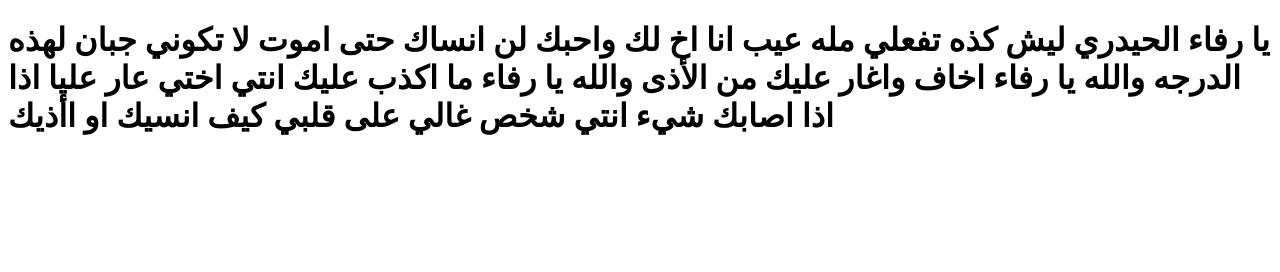
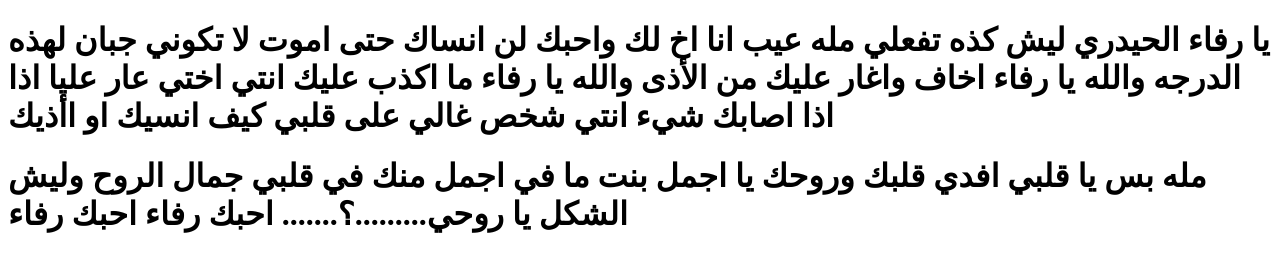
Before and after one commit to albshyryhsam/A, a plain HTML site: page index.html in a window 1280 px wide. Drawn offline with Linux system fonts and the light colour scheme.

Commit message:
Add files via upload

```diff
--- a/index.html
+++ b/index.html
@@ -7,5 +7,6 @@
 <body>
     <h1>يا رفاء الحيدري ليش كذه تفعلي مله عيب انا اخ لك واحبك لن انساك حتى اموت لا تكوني جبان لهذه الدرجه
     والله يا رفاء اخاف واغار عليك من الأذى والله يا رفاء ما اكذب عليك انتي اختي عار عليا اذا اذا اصابك شيء انتي شخص غالي على قلبي كيف انسيك او اأذيك</h1>
+    <h1>مله بس يا قلبي افدي قلبك وروحك يا اجمل بنت ما في اجمل منك في قلبي جمال الروح وليش الشكل يا روحي.........؟....... احبك رفاء احبك رفاء </h1>
 </body>
 </html>
```
